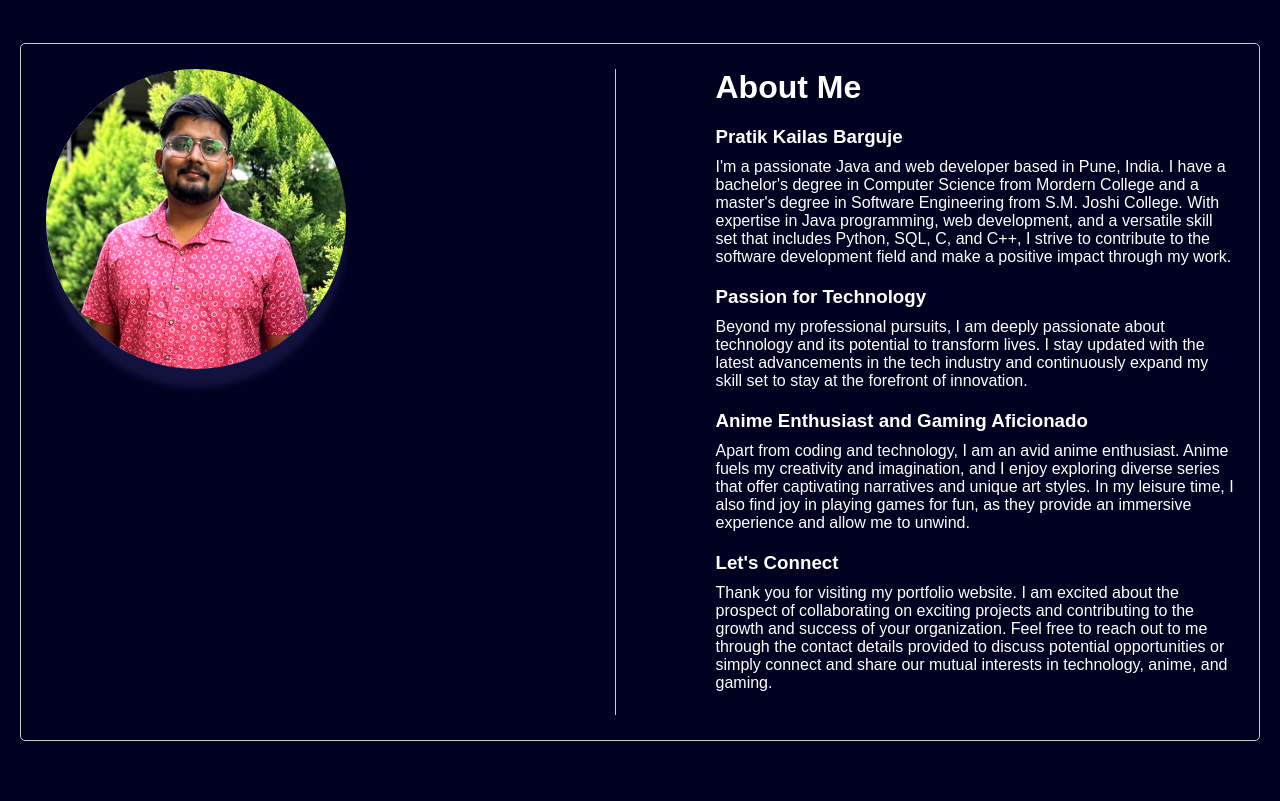
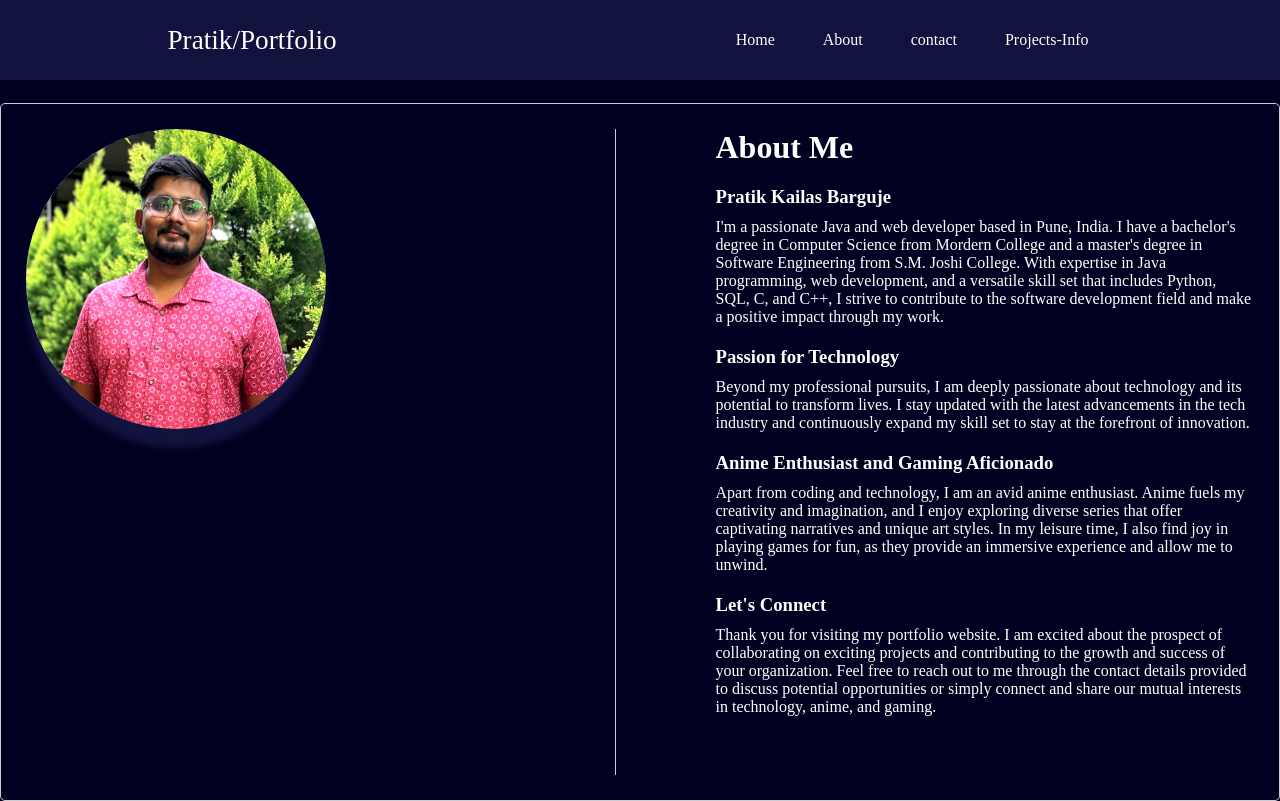
Before and after one commit to PratikBarguje/PratikBarguje, a plain HTML site: page about.html in a window 1280 px wide. Drawn offline with Linux system fonts and the light colour scheme.

Commit message:
Update about.html

```diff
--- a/about.html
+++ b/about.html
@@ -9,12 +9,40 @@
 
         }
         body {
-            font-family: Arial, sans-serif;
-            margin: 0;
-            padding: 20px;
+
             background-color: rgb(0, 0, 33);
         color: white;
         }
+
+        nav{
+        display: flex;
+        justify-content: space-around;
+        align-items: center;
+        height: 80px;
+        background-color: rgb(18, 18, 62);
+    }
+    nav ul{
+        display: flex;
+        justify-content: center;
+    }
+    nav ul li{
+        list-style: none;
+        margin: 24px;
+    }
+
+    nav ul li a{
+        text-decoration: none;
+        color: white;
+    }
+    nav ul li a:hover{
+        color: rgb(81, 81, 201);
+        font-size: 1.02rem;
+    }
+
+    .left{
+        font-size: 1.7rem;
+        color: white;
+    }
 
         .container {
             display: flex;
@@ -62,6 +90,19 @@
     </style>
 </head>
 <body>
+    <header>
+    <nav>
+        <div class="left">Pratik/Portfolio</div>
+        <div class="right">
+            <ul>
+                <li><a href="/">Home</a></li>
+                <li><a href="about.html">About</a></li>
+                <li><a href="contact.html">contact</a></li>
+                <li><a href="project.html">Projects-Info</a></li>
+            </ul>
+        </div>
+    </nav>
+    </header>
     <div class="container">
         <div class="left-side">
             <img src="myprofile.jpg" alt="Your Photo">
```
